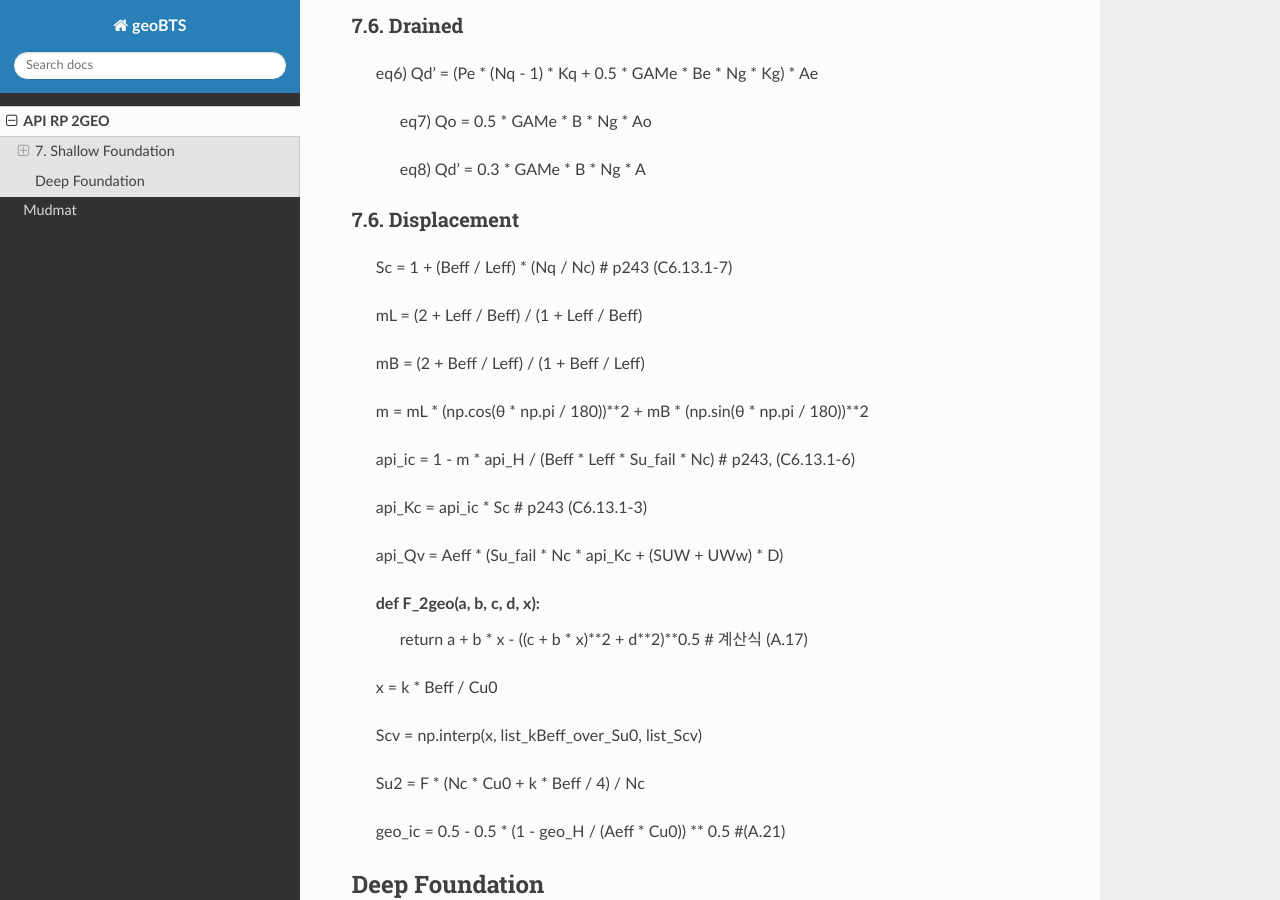
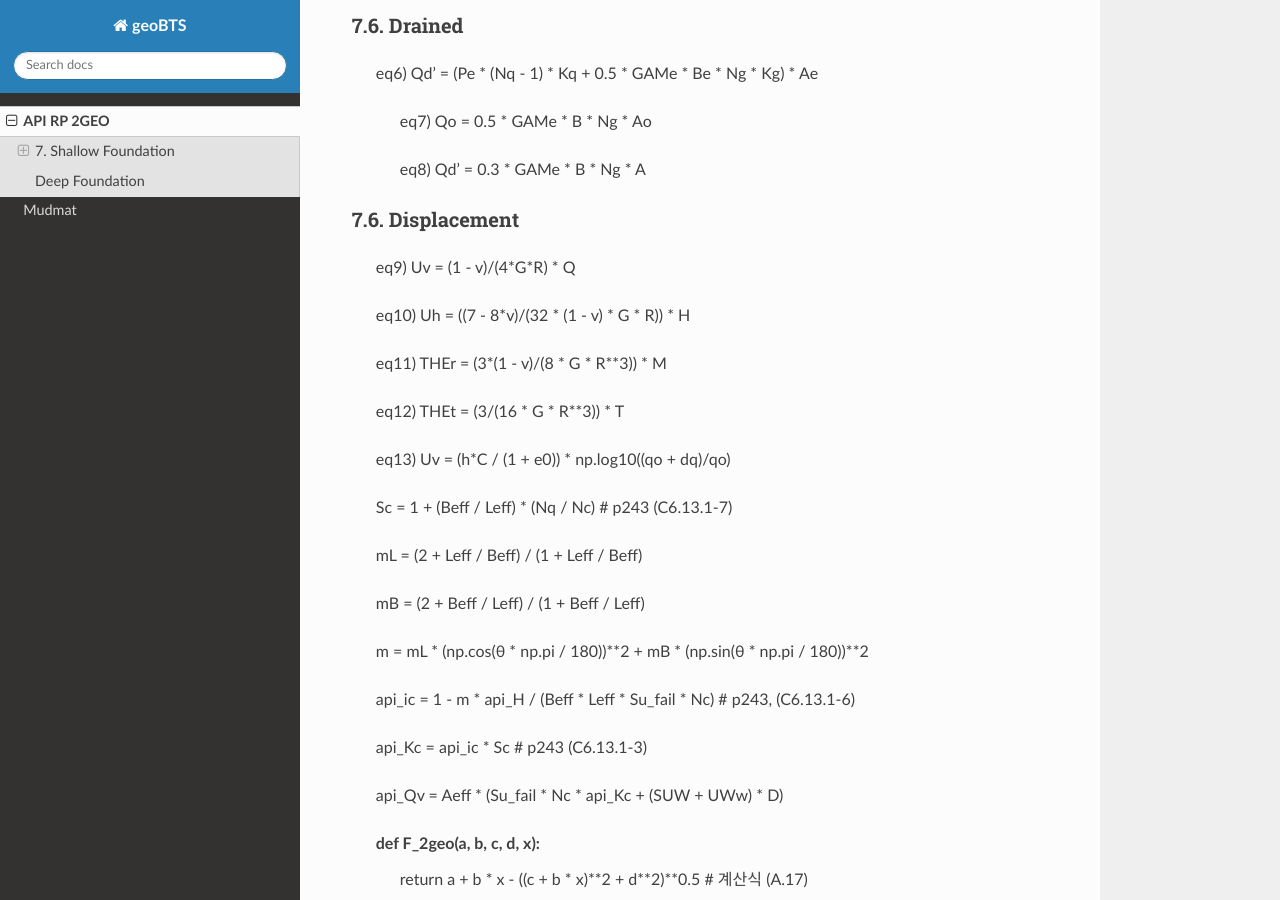
Before and after one commit to jungsohn/geoBTS, a Sphinx documentation site: the page built from docs/source/API_2GEO.rst, in a window 1280 px wide and 900 px high, scrolled down 496 px. Built offline with Sphinx 7.4.7 and the Read the Docs theme 3.1.0, drawn with Linux system fonts in a browser that asks for light colours.

Commit message:
Update API_2GEO.rst

```diff
--- a/docs/source/API_2GEO.rst
+++ b/docs/source/API_2GEO.rst
@@ -30,7 +30,15 @@ API RP 2GEO
 7.6. Displacement
 ............................
 
+    eq9) Uv = (1 - v)/(4*G*R) * Q
 
+    eq10) Uh = ((7 - 8*v)/(32 * (1 - v) * G * R)) * H
+
+    eq11) THEr = (3*(1 - v)/(8 * G * R**3)) * M
+
+    eq12) THEt = (3/(16 * G * R**3)) * T
+
+    eq13) Uv = (h*C / (1 + e0)) * np.log10((qo + dq)/qo)
 
     Sc = 1 + (Beff / Leff) * (Nq / Nc)  # p243 (C6.13.1-7)
 
```
